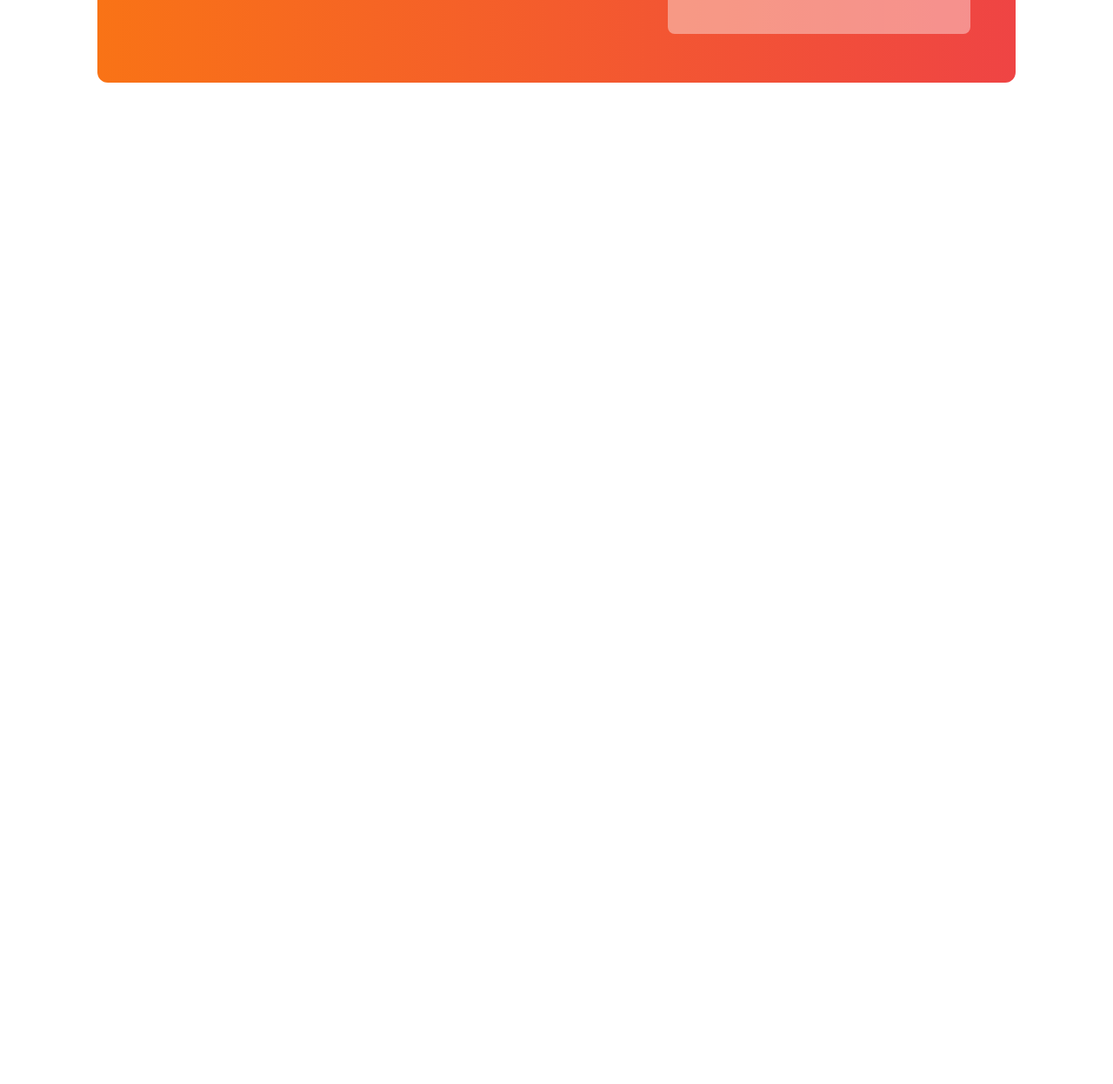
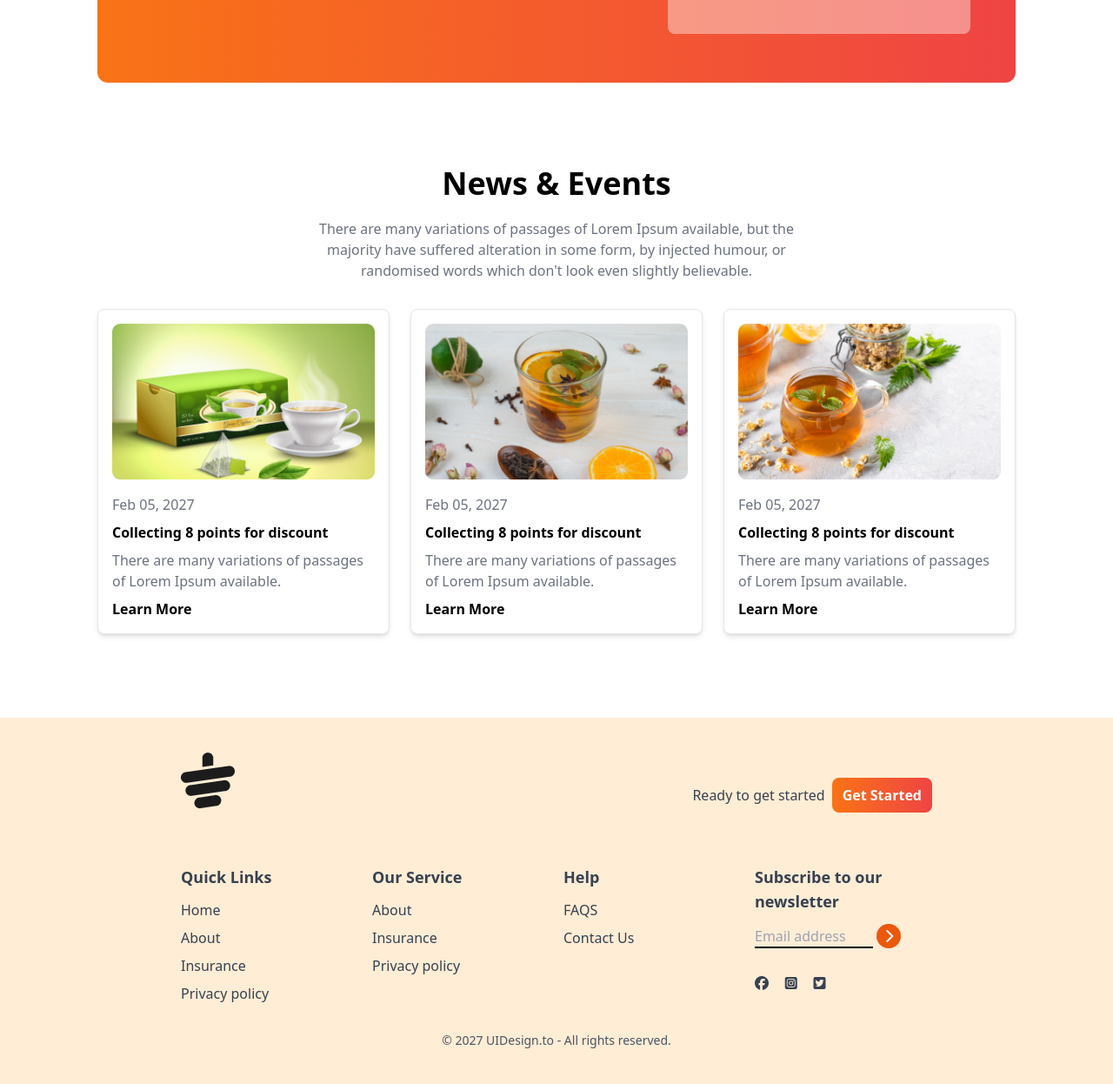
Before and after one commit to ayasha-khatun/tea-house, a plain HTML site: page index.html in a window 1280 px wide. Shown: the part 2349-3595 px from the top of the page at 87% size. Before the commit the page ends 2540 px from the top, so only its background shows below. Drawn offline with nearby package versions, Linux system fonts and the light colour scheme.

Commit message:
added footer section

```diff
--- a/index.html
+++ b/index.html
@@ -191,7 +191,110 @@
           </div>
         </section>
 
+        <!-- news section -->
 
+        <section class="mb-24">
+          <!-- title -->
+          <div class="text-center mb-8">
+            <h1 class="text-3xl lg:text-4xl font-bold mb-5">News & Events</h1>
+            <p class="text-gray-500 max-w-xl mx-auto">There are many variations of passages of Lorem Ipsum available, but the majority have suffered alteration in some form, by injected humour, or randomised words which don't look even slightly believable. </p>
+          </div>
+
+          <!-- cards -->
+           <div class="grid grid-cols-1 md:grid-cols-2 lg:grid-cols-3 gap-6 text-left">
+          <!-- news -->
+            <div class="border rounded-lg shadow-md bg-white overflow-hidden p-4">
+              <img class="mx-auto" src="images/news-1.png" alt="">
+              <div class="pt-4">
+                <p class="text-gray-500">Feb 05, 2027</p>
+                <h2 class="font-bold py-2">Collecting 8 points for discount</h2>
+                <p class="text-gray-500">There are many variations of passages of Lorem Ipsum available.</p>
+                <button class="font-semibold pt-2">Learn More</button>
+              </div>
+            </div>
+            <div class="border rounded-lg shadow-md bg-white overflow-hidden p-4">
+              <img class="mx-auto" src="images/news-2.png" alt="">
+              <div class="pt-4">
+                <p class="text-gray-500">Feb 05, 2027</p>
+                <h2 class="font-bold py-2">Collecting 8 points for discount</h2>
+                <p class="text-gray-500">There are many variations of passages of Lorem Ipsum available.</p>
+                <button class="font-semibold pt-2">Learn More</button>
+              </div>
+            </div>
+            <div class="border rounded-lg shadow-md bg-white overflow-hidden p-4">
+              <img class="mx-auto" src="images/news-3.png" alt="">
+              <div class="pt-4">
+                <p class="text-gray-500">Feb 05, 2027</p>
+                <h2 class="font-bold py-2">Collecting 8 points for discount</h2>
+                <p class="text-gray-500">There are many variations of passages of Lorem Ipsum available.</p>
+                <button class="font-semibold pt-2">Learn More</button>
+              </div>
+            </div>
+          </div>
+        </section>
    </main>
+
+   <!-- footer section -->
+   <footer class="bg-orange-100 text-gray-700 py-10 px-4 md:px-16">
+    <div class="w-9/12 mx-auto">
+      <!-- logo -->
+      <div class="mb-8 flex justify-between">
+        <img class="mb-8" src="images/cup.png" alt="">
+        <div class="flex items-center gap-2">
+          <h4>Ready to get started</h4>
+          <button class="bg-gradient-to-r from-orange-500 to-red-500 px-3 py-2 rounded-lg text-white font-bold">Get Started</button>
+        </div>
+      </div>
+       <!-- links -->
+      <div class="grid grid-cols-1 md:grid-cols-2 lg:grid-cols-4 gap-4">
+          <!-- first column -->
+           <div>
+            <h3 class="font-semibold text-lg mb-3">Quick Links</h3>
+            <ul class="space-y-2">
+              <li><a class="hover:text-orange-600" href="#">Home</a></li>
+              <li><a class="hover:text-orange-600" href="#">About</a></li>
+              <li><a class="hover:text-orange-600" href="#">Insurance</a></li>
+              <li><a class="hover:text-orange-600" href="#">Privacy policy</a></li>
+            </ul>
+           </div>
+          <!-- second column -->
+           <div>
+            <h3 class="font-semibold text-lg mb-3">Our Service</h3>
+            <ul class="space-y-2">
+              <li><a class="hover:text-orange-600" href="#"></a></li>
+              <li><a class="hover:text-orange-600" href="#">About</a></li>
+              <li><a class="hover:text-orange-600" href="#">Insurance</a></li>
+              <li><a class="hover:text-orange-600" href="#">Privacy policy</a></li>
+            </ul>
+           </div>
+          <!-- third column -->
+           <div>
+            <h3 class="font-semibold text-lg mb-3">Help</h3>
+            <ul class="space-y-2">
+              <li><a class="hover:text-orange-600" href="#">FAQS</a></li>
+              <li><a class="hover:text-orange-600" href="#">Contact Us</a></li>
+            </ul>
+           </div>
+          <!-- forth column -->
+           <div>
+            <h3 class="font-semibold text-lg mb-3">Subscribe to our newsletter</h3>
+            <div class="flex flex-col space-y-2">
+              <div>
+                <input type="text" name="" id="" placeholder="Email address" class="bg-transparent border-b-2 border-black w-4/6">
+                <i class="fa-solid fa-chevron-right w-7 h-7 bg-orange-600 inline-flex rounded-full text-white justify-center items-center"></i>
+                <div class="flex justify-between w-2/5 mb-2 mt-8">
+                  <i class="fa-brands fa-facebook"></i>
+                  <i class="fa-brands fa-square-instagram"></i>
+                  <i class="fa-brands fa-square-twitter"></i>
+                </div>
+              </div>
+            </div>
+           </div>
+      </div>
+      <div class="text-center pt-4 mt-4">
+        <p class="text-sm text-gray-600">© 2027 UIDesign.to - All rights reserved.</p>
+      </div>
+    </div>
+  </footer>
 </body>
 </html>
```
